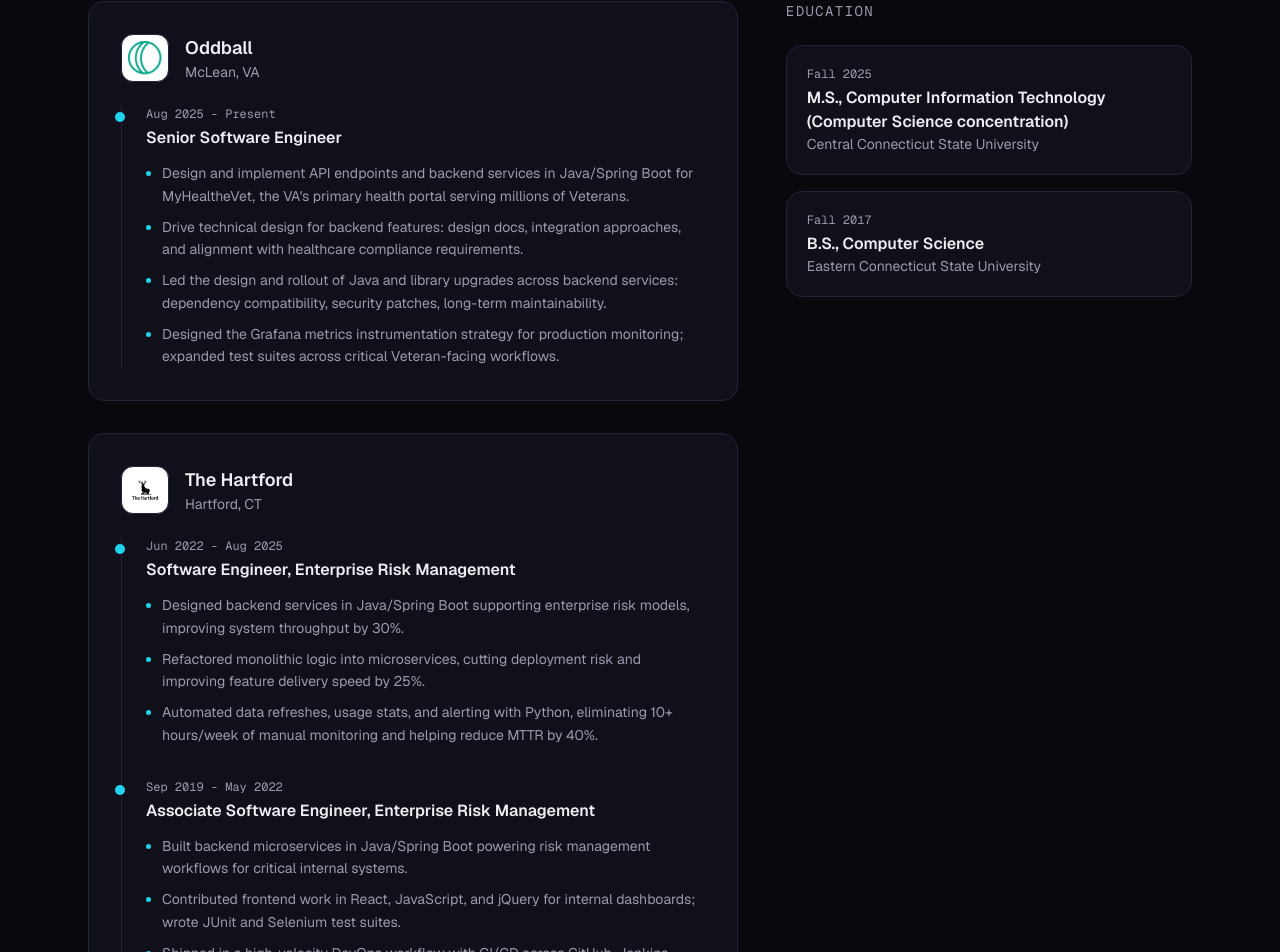
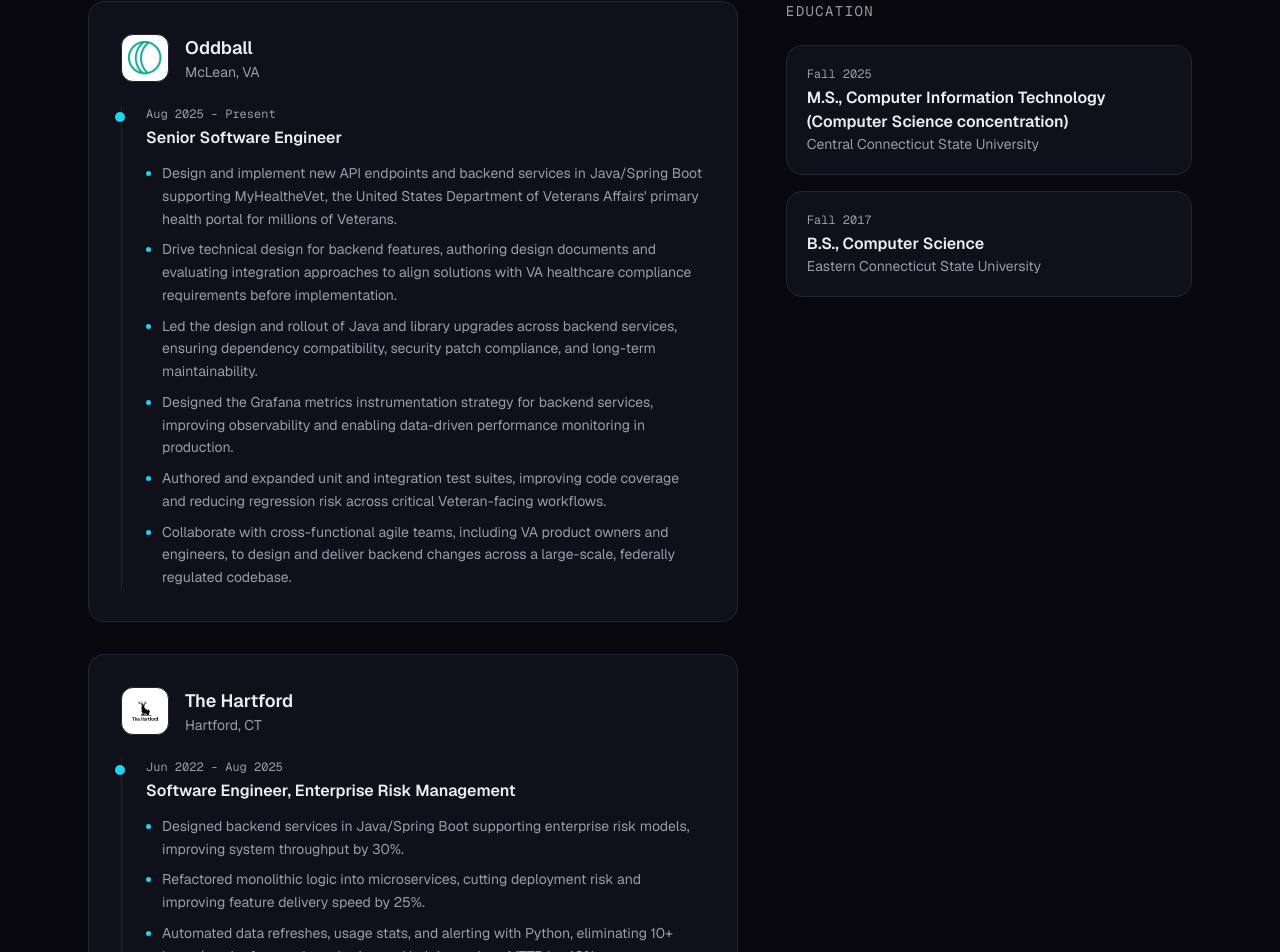
Before and after one commit to johnsonmau/mbj, a Next.js app: page / in a window 1280 px wide. Shown: the part 1901-2853 px from the top of the page. Built offline with nearby package versions, Linux system fonts and the light colour scheme.

Commit message:
feat: mirror resume's Oddball bullets on the site

```diff
--- a/content/site.ts
+++ b/content/site.ts
@@ -281,10 +281,12 @@
           title: "Senior Software Engineer",
           period: "Aug 2025 - Present",
           bullets: [
-            "Design and implement API endpoints and backend services in Java/Spring Boot for MyHealtheVet, the VA's primary health portal serving millions of Veterans.",
-            "Drive technical design for backend features: design docs, integration approaches, and alignment with healthcare compliance requirements.",
-            "Led the design and rollout of Java and library upgrades across backend services: dependency compatibility, security patches, long-term maintainability.",
-            "Designed the Grafana metrics instrumentation strategy for production monitoring; expanded test suites across critical Veteran-facing workflows.",
+            "Design and implement new API endpoints and backend services in Java/Spring Boot supporting MyHealtheVet, the United States Department of Veterans Affairs' primary health portal for millions of Veterans.",
+            "Drive technical design for backend features, authoring design documents and evaluating integration approaches to align solutions with VA healthcare compliance requirements before implementation.",
+            "Led the design and rollout of Java and library upgrades across backend services, ensuring dependency compatibility, security patch compliance, and long-term maintainability.",
+            "Designed the Grafana metrics instrumentation strategy for backend services, improving observability and enabling data-driven performance monitoring in production.",
+            "Authored and expanded unit and integration test suites, improving code coverage and reducing regression risk across critical Veteran-facing workflows.",
+            "Collaborate with cross-functional agile teams, including VA product owners and engineers, to design and deliver backend changes across a large-scale, federally regulated codebase.",
           ],
         },
       ],
```
